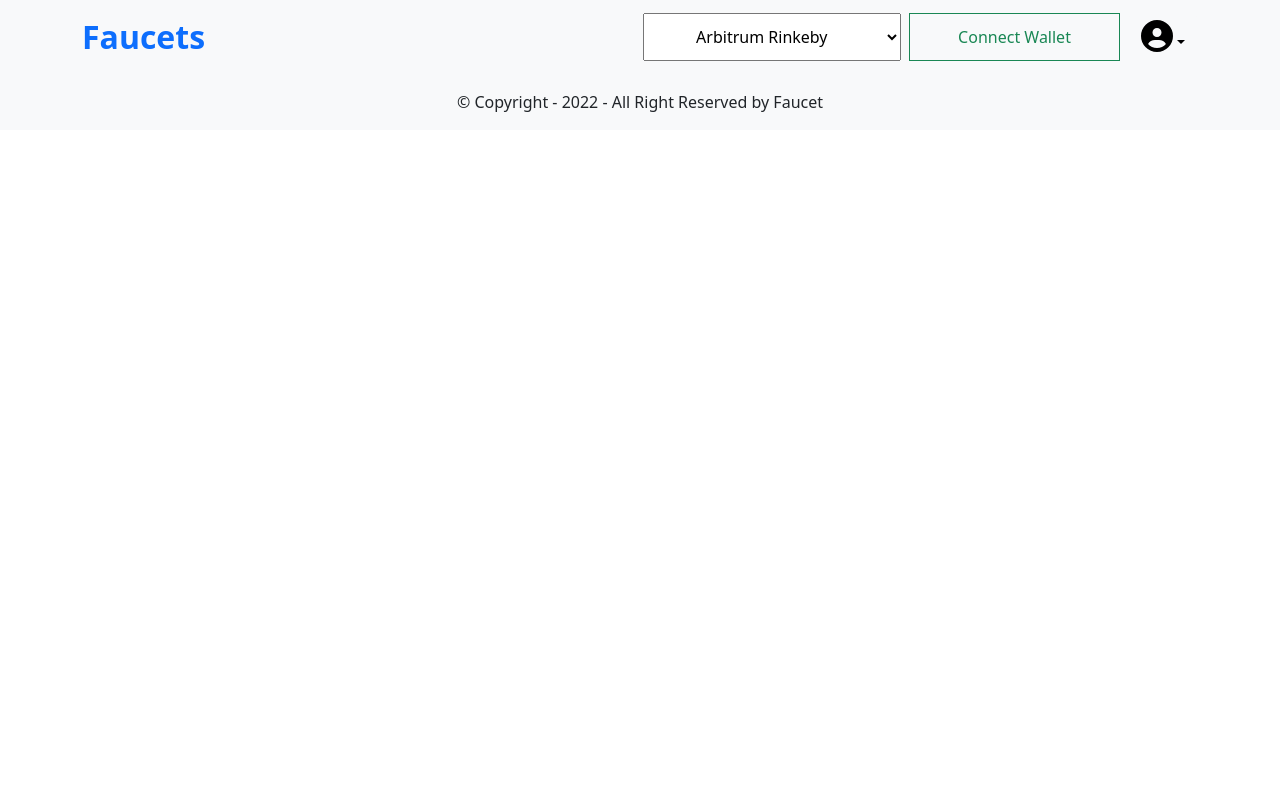
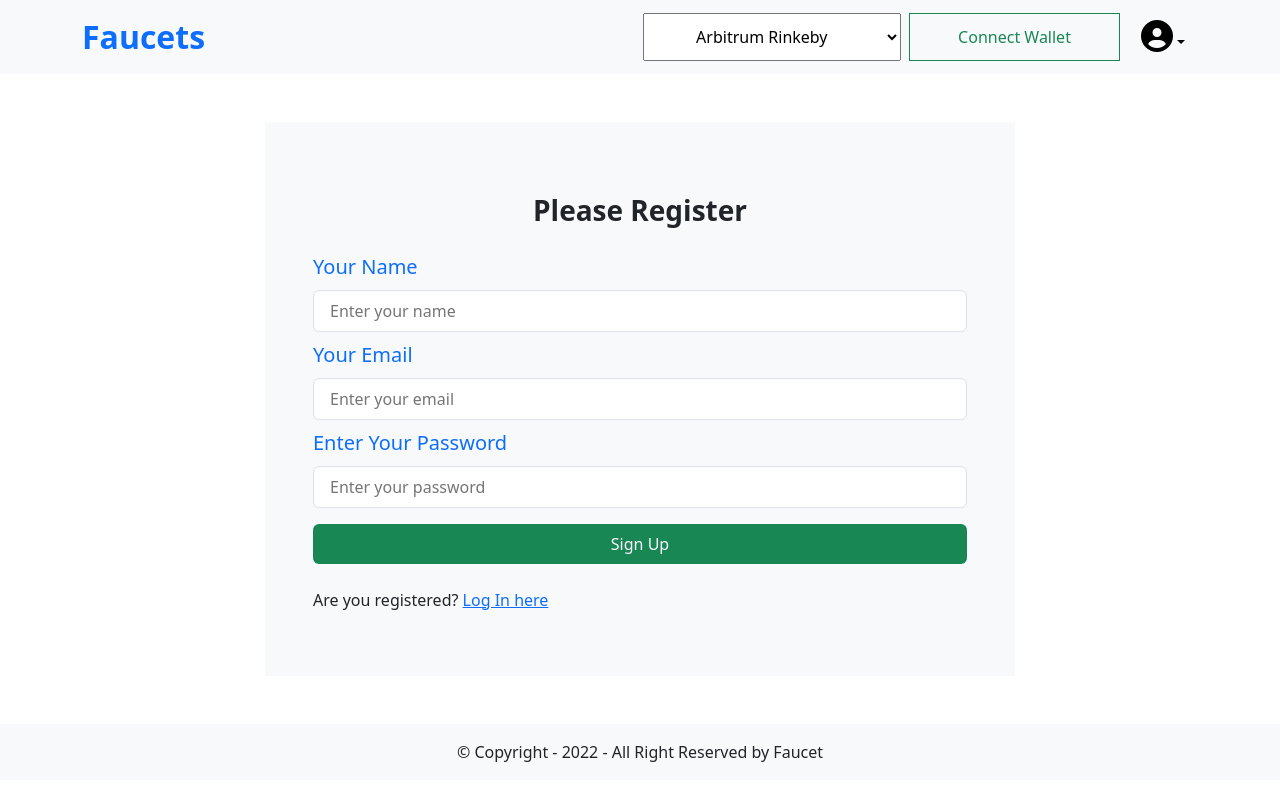
Before and after one commit to snislam/faucets, a React (Create React App) app: page /register in a window 1280 px wide. Built offline with nearby package versions, Linux system fonts and the light colour scheme.

Commit message:
Login registration done

```diff
--- a/package.json
+++ b/package.json
@@ -14,6 +14,7 @@
     "react-bootstrap": "^2.5.0",
     "react-dom": "^18.2.0",
     "react-google-recaptcha": "^2.1.0",
+    "react-hook-form": "^7.34.0",
     "react-router-dom": "^6.3.0",
     "react-scripts": "5.0.1",
     "web-vitals": "^2.1.4"
--- a/src/App.js
+++ b/src/App.js
@@ -3,6 +3,8 @@ import './App.css';
 import Footer from './components/Footer';
 import NavBar from './components/NavBar';
 import Home from './pages/Home';
+import LogIn from './pages/LogIn';
+import Register from './pages/Register';
 
 function App() {
   return (
@@ -10,6 +12,8 @@ function App() {
       <NavBar />
       <Routes>
         <Route path='/' element={<Home />} />
+        <Route path='/log-in' element={<LogIn />} />
+        <Route path='/register' element={<Register />} />
       </Routes>
       <Footer />
     </div>
--- /dev/null
+++ b/src/pages/LogIn.js
@@ -0,0 +1,70 @@
+import React from 'react';
+import { Link } from 'react-router-dom';
+import { useForm } from "react-hook-form";
+
+const LogIn = () => {
+    const { register, handleSubmit, formState: { errors }, reset } = useForm();
+    const onSubmit = data => {
+        console.log(data);
+        reset();
+    };
+    return (
+        <>
+            <div className='py-5'>
+                <div style={{ maxWidth: "750px" }} className='bg-light p-5 mx-auto'>
+                    <form className='d-flex flex-column' onSubmit={handleSubmit(onSubmit)}>
+
+                        <h2 className='fs-3 text-center fw-bold py-2 my-3'>Please Log In</h2>
+
+                        {/* email input field */}
+                        <label className='fs-5 text-primary fs-bold' htmlFor="email">Your Email</label>
+                        <input
+                            className="my-2 py-2 px-3 border rounded"
+                            type='email'
+                            id='email'
+                            placeholder='Enter your email'
+                            {...register("email", {
+                                required: {
+                                    value: true,
+                                    message: "This field is required"
+                                },
+                                pattern: {
+                                    value: /\S+@\S+\.\S+/,
+                                    message: "Please enter a valid email address."
+                                }
+                            })} />
+                        {errors.email?.type === "required" && <p className='fs-6 text-danger'>{errors.email.message}</p>}
+                        {errors.email?.type === "pattern" && <p className='fs-6 text-danger'>{errors.email.message}</p>}
+
+                        {/* password input field */}
+                        <label className='fs-5 text-primary fs-bold' htmlFor="password">Enter Your Password</label>
+                        <input
+                            className="my-2 py-2 px-3 border rounded"
+                            type='password'
+                            id='password'
+                            placeholder='Enter your password'
+                            {...register("password", {
+                                required: {
+                                    value: true,
+                                    message: "This field is required"
+                                },
+                                minLength: {
+                                    value: 6,
+                                    message: "Password must be at least 6 characters."
+                                }
+                            })} />
+                        {errors.password?.type === "required" && <p className='fs-6 text-danger'>{errors.password.message}</p>}
+                        {errors.password?.type === "minLength" && <p className='fs-6 text-danger'>{errors.password.message}</p>}
+
+                        <input className='text-light bg-success py-2 px-4 my-2 rounded border-0' type="submit" value="Sign In" />
+
+                        <p className='mt-3'>Are you new here? <Link className='text-blue-500' to='/register'>Register Here</Link> </p>
+
+                    </form>
+                </div>
+            </div>
+        </>
+    );
+};
+
+export default LogIn;
--- /dev/null
+++ b/src/pages/Register.js
@@ -0,0 +1,79 @@
+import React from 'react';
+import { Link } from 'react-router-dom';
+import { useForm } from "react-hook-form";
+
+const Register = () => {
+    const { register, handleSubmit, formState: { errors } } = useForm();
+    const onSubmit = data => console.log(data);
+    return (
+        <>
+            <div className=' py-5'>
+                <div style={{ maxWidth: "750px" }} className='bg-light p-5 mx-auto'>
+                    <form className='d-flex flex-column' onSubmit={handleSubmit(onSubmit)}>
+                        <h2 className='fs-3 text-center fw-bold py-2 my-3'>Please Register</h2>
+
+                        {/* name input field */}
+                        <label className='fs-5 text-primary fs-bold' htmlFor="name">Your Name</label>
+                        <input
+                            className="my-2 py-2 px-3 border rounded"
+                            type='text'
+                            id='name'
+                            placeholder='Enter your name'
+                            {...register("name", {
+                                required: {
+                                    value: true,
+                                    message: "This field is required"
+                                }
+                            })} />
+                        {errors.name?.type === "required" && <p className='fs-6 text-danger'>{errors.name.message}</p>}
+
+                        {/* email input field */}
+                        <label className='fs-5 text-primary fs-bold' htmlFor="email">Your Email</label>
+                        <input
+                            className="my-2 py-2 px-3 border rounded"
+                            type='email'
+                            id='email'
+                            placeholder='Enter your email'
+                            {...register("email", {
+                                required: {
+                                    value: true,
+                                    message: "This field is required"
+                                },
+                                pattern: {
+                                    value: /\S+@\S+\.\S+/,
+                                    message: "Please enter a valid email address."
+                                }
+                            })} />
+                        {errors.email?.type === "required" && <p className='fs-6 text-danger'>{errors.email.message}</p>}
+                        {errors.email?.type === "pattern" && <p className='fs-6 text-danger'>{errors.email.message}</p>}
+
+                        {/* password input field */}
+                        <label className='fs-5 text-primary fs-bold' htmlFor="password">Enter Your Password</label>
+                        <input
+                            className="my-2 py-2 px-3 border rounded"
+                            type='password'
+                            id='password'
+                            placeholder='Enter your password'
+                            {...register("password", {
+                                required: {
+                                    value: true,
+                                    message: "This field is required"
+                                },
+                                minLength: {
+                                    value: 6,
+                                    message: "Password must be at least 6 characters."
+                                }
+                            })} />
+                        {errors.password?.type === "required" && <p className='fs-6 text-danger'>{errors.password.message}</p>}
+                        {errors.password?.type === "minLength" && <p className='fs-6 text-danger'>{errors.password.message}</p>}
+
+                        <input className='text-light bg-success py-2 px-4 my-2 rounded border-0' type="submit" value="Sign Up" />
+                        <p className='mt-3'>Are you registered? <Link className='text-blue-500' to='/log-in'>Log In here</Link> </p>
+                    </form>
+                </div>
+            </div>
+        </>
+    );
+};
+
+export default Register;
```
Also changed, not shown: 1 other file (tests, documents, lock files or other folders).
